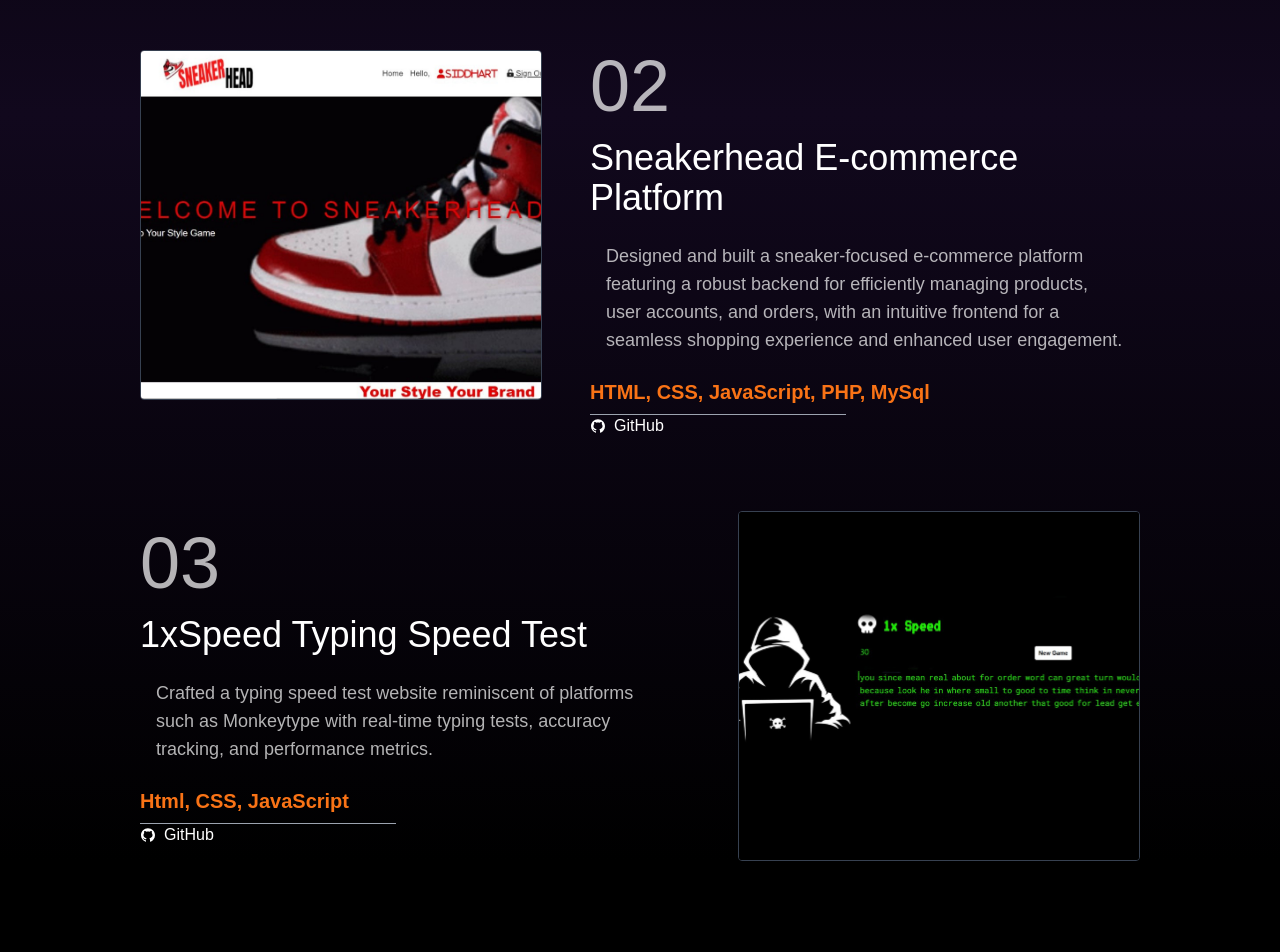
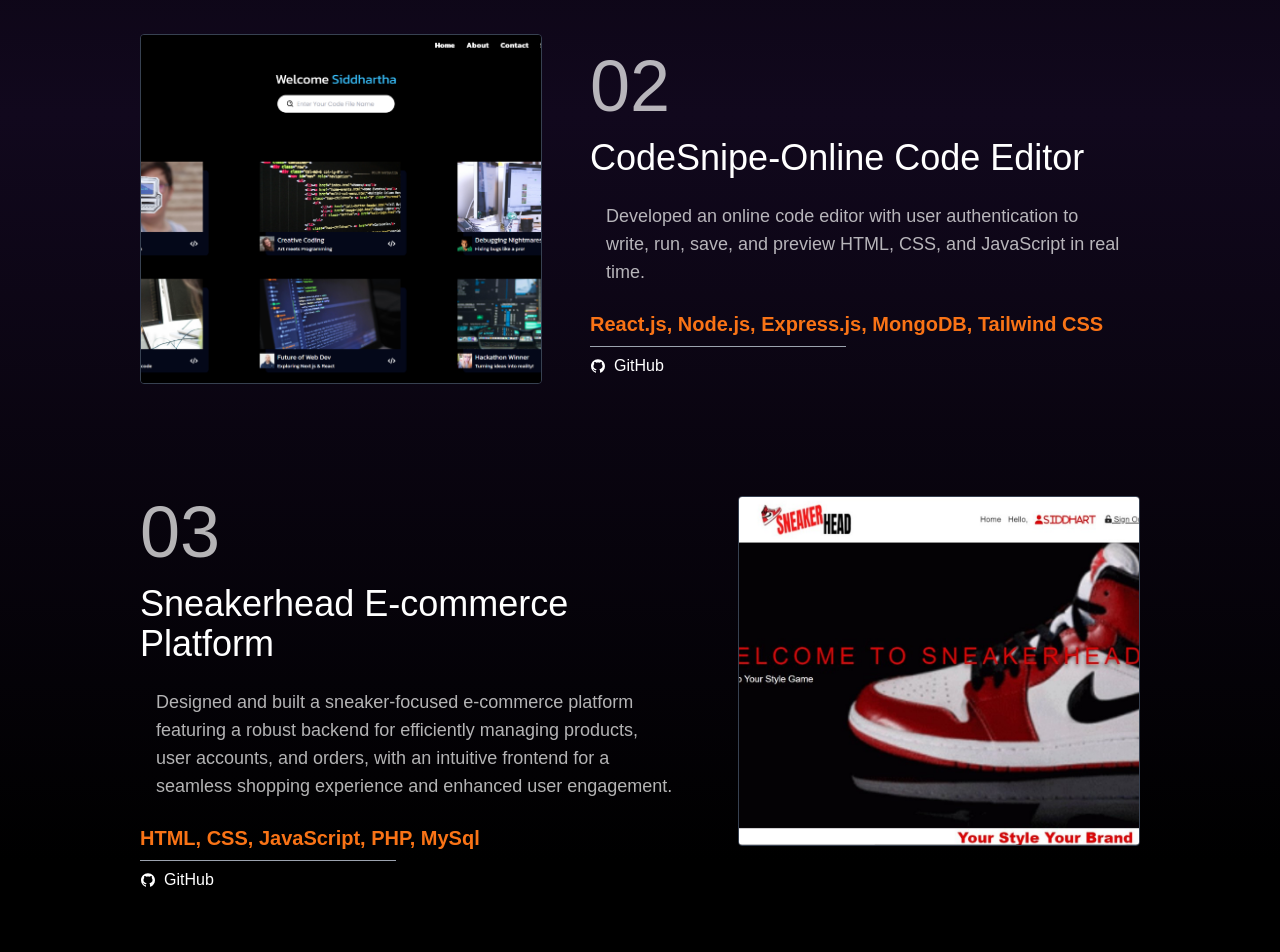
Before and after one commit to SiddharthaWork/portfolio, a Next.js app: page / in a window 1280 px wide. Shown: the part 3520-4472 px from the top of the page. Built offline with nearby package versions, Linux system fonts and the light colour scheme.

Commit message:
Completed some changes in the portfolio

```diff
--- a/src/components/Portfolio.tsx
+++ b/src/components/Portfolio.tsx
@@ -3,7 +3,7 @@
 import React from 'react'
 import project1 from "../assets/able.png"
 import project2 from "../assets/sneaker.jpg"
-import project3 from "../assets/1x.jpg"
+import project3 from "../assets/codesnipe.png"
 import { motion } from "framer-motion"
 import Image from 'next/image'
 import { AiOutlineGithub } from 'react-icons/ai'
@@ -21,6 +21,16 @@
 
     },
     {
+        title: "CodeSnipe-Online Code Editor",
+        desc: ` Developed an online code editor with user authentication to write, run, save, and preview HTML, CSS, and
+   JavaScript in real time. `,
+        devstack: "React.js, Node.js, Express.js, MongoDB, Tailwind CSS",
+        link: "#",
+        git: "https://github.com/SiddharthaWork/CodeSnipe-OnlineCodeEditor",
+        src: project3,
+
+    },
+    {
         title: "Sneakerhead E-commerce Platform",
         desc: ` Designed and built a sneaker-focused e-commerce platform
  featuring a robust backend for efficiently managing products, user
@@ -30,17 +40,6 @@
         link: "#",
         git: "https://github.com/SiddharthaWork/Sneakerhead-Ecommerce-Website-",
         src: project2,
-
-    },
-    {
-        title: "1xSpeed Typing Speed Test",
-        desc: ` Crafted a typing speed test website reminiscent of platforms such
- as Monkeytype with real-time typing tests, accuracy tracking, and
- performance metrics.`,
-        devstack: "Html, CSS, JavaScript",
-        link: "#",
-        git: "https://github.com/SiddharthaWork/1xSpeed-Test-Your-Speed",
-        src: project3,
 
     },
 ]
@@ -71,16 +70,14 @@
                                 <h2 className='text-4xl'>{project.title}</h2>
                                 <p className='text-lg break-words p-4 text-white/70'>{project.desc}</p>
                                 <p className='text-xl text-orange-500 font-semibold'>{project.devstack}</p>
-                                <div className='w-64 h-[1px] bg-gray-400 my-4 '>
+                                <div className='w-64 h-[1px] bg-gray-400 mt-4 mb-4'>
                                     {/* <a href="{project.link}" className='mr-6'>Link</a> */}
-
                                     <a href={project.git} target="_blank" rel="noopener noreferrer">
-                                        <div className="flex items-center">
+                                        <div className="flex items-center pt-2">
                                             <AiOutlineGithub className="mr-2" />
                                             <span className='hover:text-orange-400'>GitHub</span>
                                         </div>
                                     </a>
-
                                 </div>
 
                             </div>
```
Also changed, not shown: src/assets/codesnipe.png (added).
